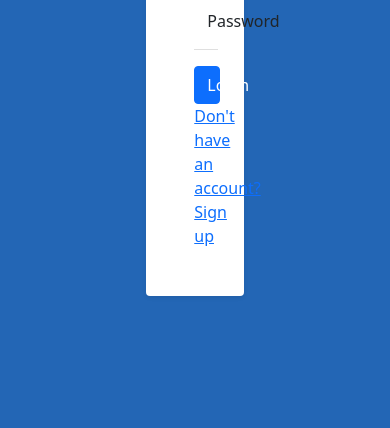
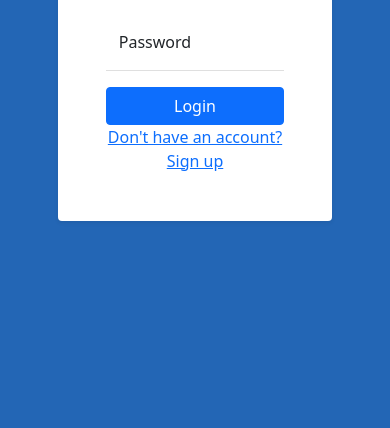
Before and after one commit to Igweego1/Bank-Application, a plain HTML site: page index.html in a window 390 px wide. Shown: the part 416-844 px from the top of the page. Drawn offline with nearby package versions, Linux system fonts and the light colour scheme.

Commit message:
Responsive page

```diff
--- a/index.html
+++ b/index.html
@@ -42,17 +42,17 @@
 
 <body class="bg-main">
 
-    <main class="container-fluid">
+    <main class="container">
 
-        <div class="row">
+        <div class="row d-flex justify-content-center">
 
-            <div class="col-12 p-0">
+            <div class="col-md-6">
 
                 <div class="min-vh-100 text-center m-0 bg-blue d-flex flex-column justify-content-center">
 
                     <h1 class="text-center text-light fw-bold fs-3">Welcome</h1>
 
-                    <form class="form-control bg-white w-25 flex-column mx-auto text-center gap-3 border-0 shadow-sm border-2 p-5">
+                    <form class="form-control bg-white w-75 flex-column mx-auto text-center gap-3 border-0 shadow-sm border-2 p-5">
 
                         <h3 class="fw-normal">Login to your account</h3>
 
```
